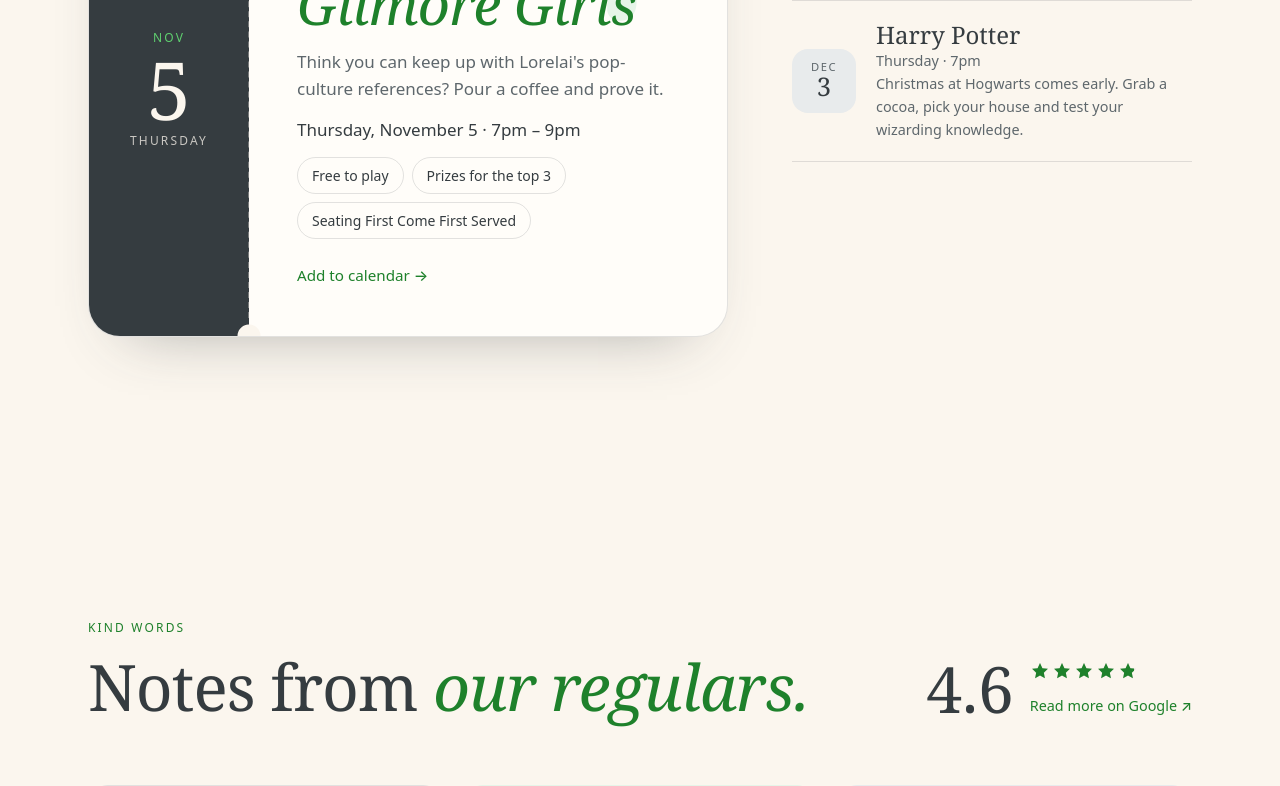
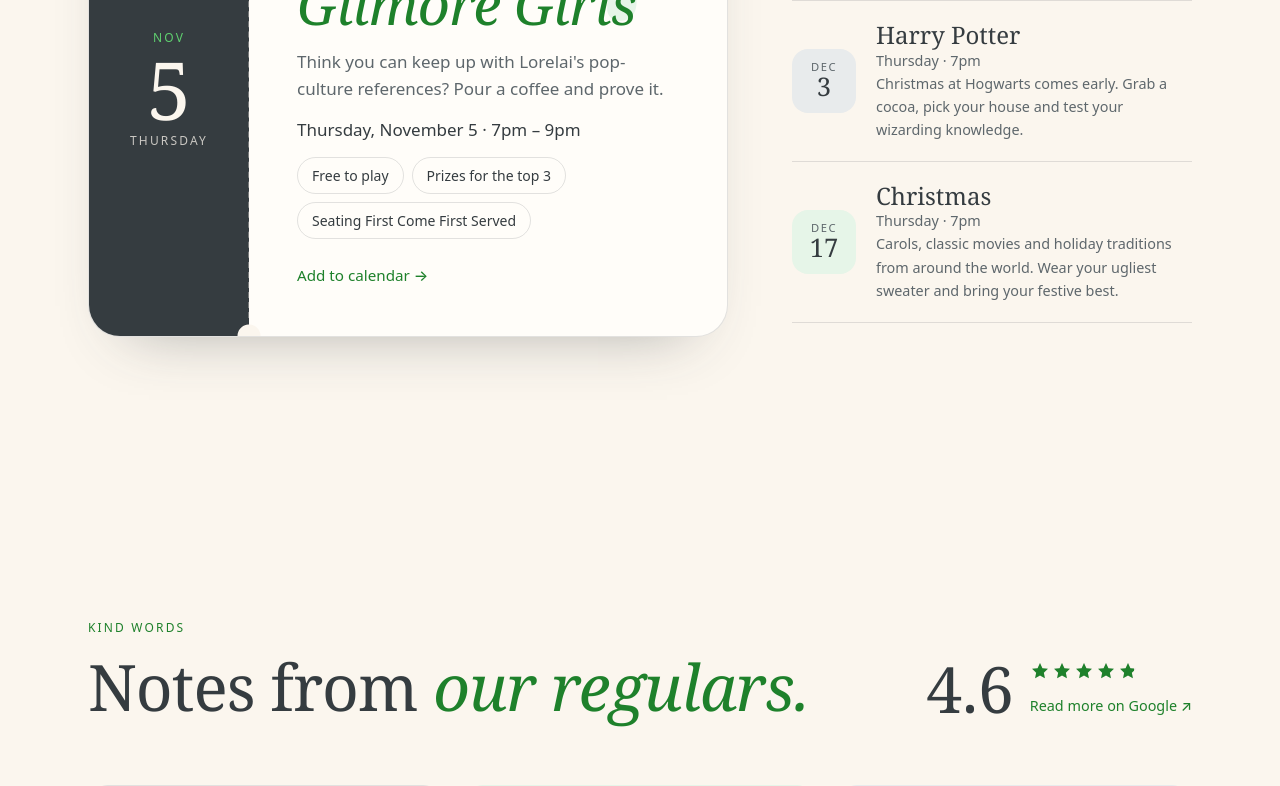
Before and after one commit to Skylar01128/finalfif, a Vue app: page / in a window 1280 px wide. Shown: the part 6165-6951 px from the top of the page. Built offline with nearby package versions, Linux system fonts and the light colour scheme.

Commit message:
Add Christmas Trivia

```diff
--- a/src/data/site.js
+++ b/src/data/site.js
@@ -224,10 +224,10 @@ export const trivia = {
   end: '21:00',
   details: ['Free to play', 'Prizes for the top 3', 'Seating First Come First Served'],
   nights: [
-    { date: '2026-10-08', theme: 'Horror Movies', blurb: 'Final girls, famous last words and the scores that still give you chills.' },
     { date: '2026-10-22', theme: "Halloween General", blurb: 'Come in costume and find out how much you really know about the spookiest night of the year.' },
     { date: '2026-11-05', theme: 'Gilmore Girls', blurb: "Think you can keep up with Lorelai's pop-culture references? Pour a coffee and prove it." },
     { date: '2026-11-19', theme: 'Friends', blurb: 'A Friendsgiving warm-up, all about the show that made the coffee shop the place to be.' },
     { date: '2026-12-03', theme: 'Harry Potter', blurb: 'Christmas at Hogwarts comes early. Grab a cocoa, pick your house and test your wizarding knowledge.' },
+    { date: '2026-12-17', theme: 'Christmas', blurb: 'Carols, classic movies and holiday traditions from around the world. Wear your ugliest sweater and bring your festive best.' },
   ],
 }
```
